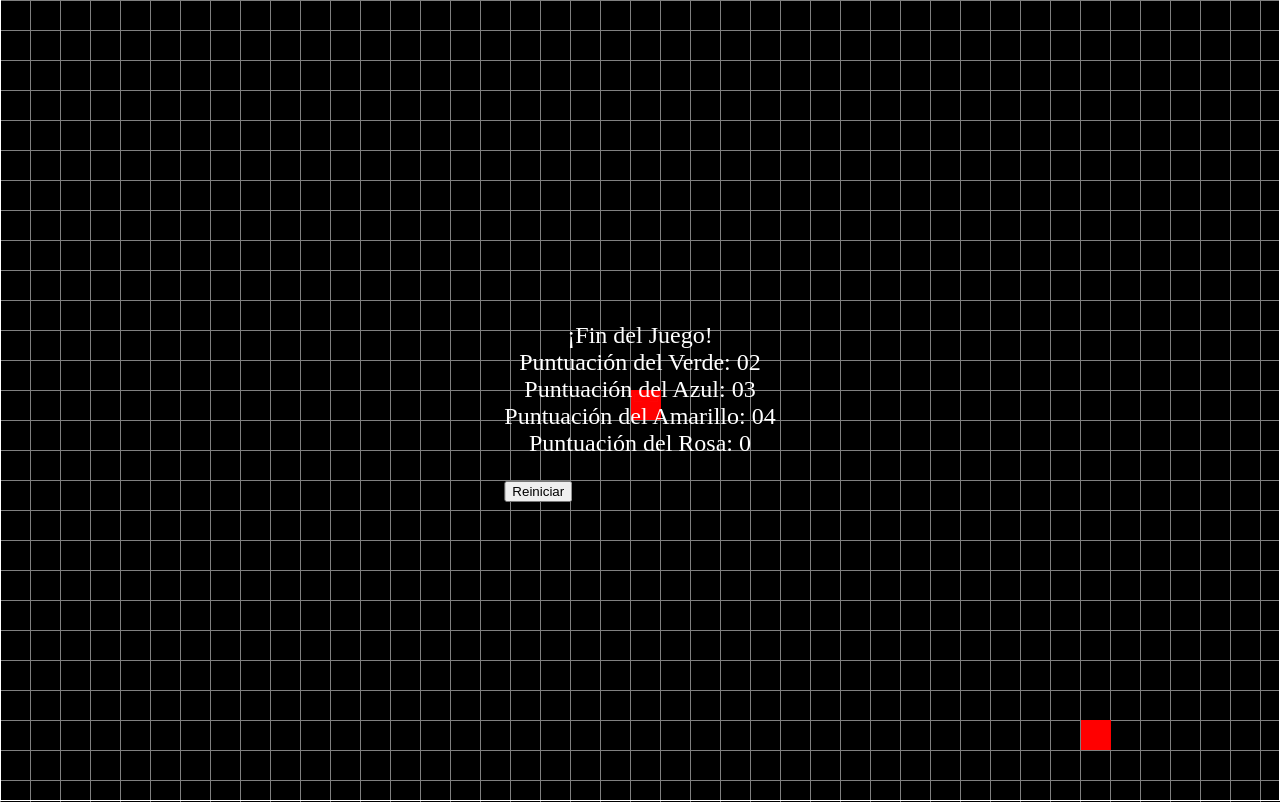
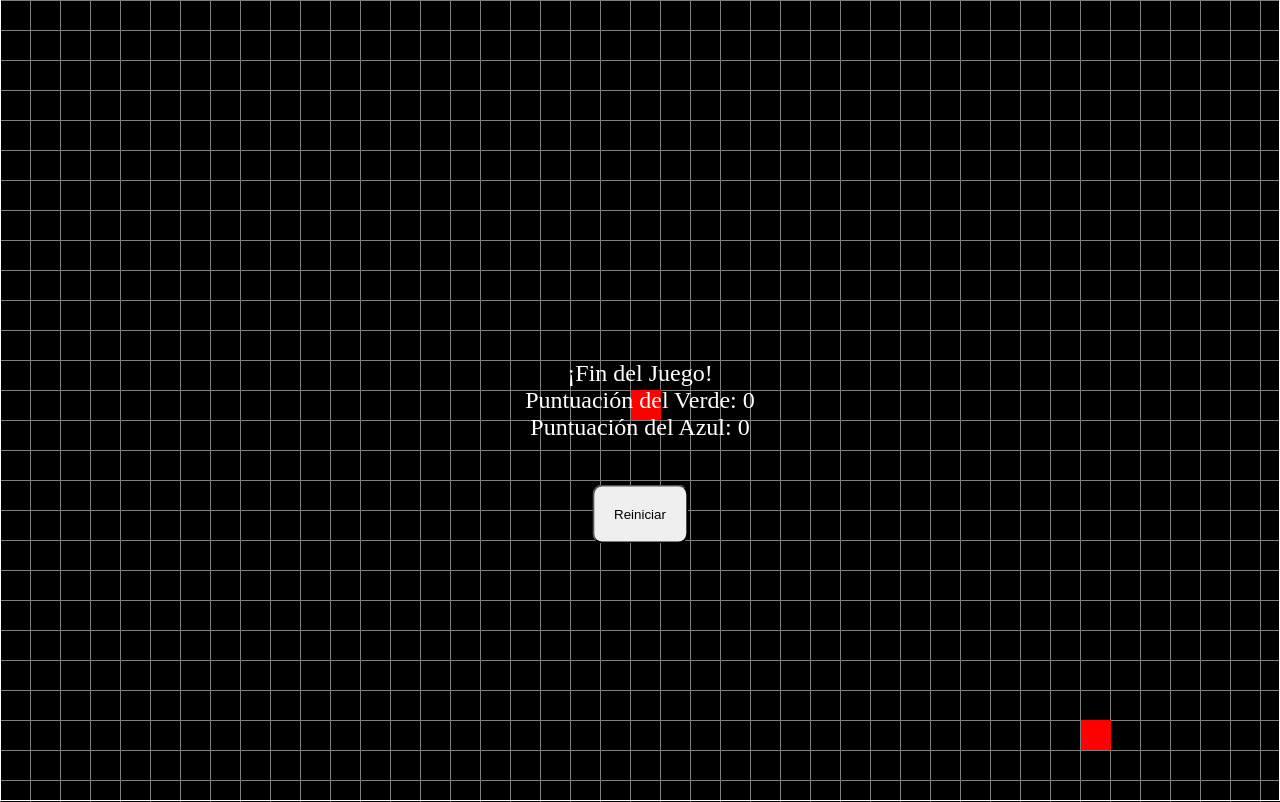
Before and after one commit to PinkLittleKitty/snake-pvp, a plain HTML site: page index.html in a window 1280 px wide. Both pictures are taken after a click on the button "2 jugadores". Drawn offline with Linux system fonts and the light colour scheme.

Commit message:
Fixed Scores (Hotfix)

```diff
--- a/script.js
+++ b/script.js
@@ -271,7 +271,18 @@ function gameLoop() {
 
 function showGameOverScreen() {
     const gameOverTextElement = document.getElementById("game-over-text");
-    gameOverTextElement.textContent = "¡Fin del Juego! \nPuntuación del Verde: " + snake1Score + "2\nPuntuación del Azul: " + snake2Score + "3\nPuntuación del Amarillo: " + snake3Score + "4\nPuntuación del Rosa: " + snake4Score;;
+    if (numPlayers === 2)
+    {
+        gameOverTextElement.textContent ="¡Fin del Juego! \nPuntuación del Verde: " + snake1Score + "\nPuntuación del Azul: " + snake2Score;
+    }
+    else if (numPlayers === 3)
+    {
+        gameOverTextElement.textContent ="¡Fin del Juego! \nPuntuación del Verde: " + snake1Score + "\nPuntuación del Azul: " + snake2Score + "\nPuntuación del Amarillo: " + snake3Score;
+    }
+    else
+    {
+        gameOverTextElement.textContent ="¡Fin del Juego! \nPuntuación del Verde: " + snake1Score + "\nPuntuación del Azul: " + snake2Score + "\nPuntuación del Amarillo: " + snake3Score + "\nPuntuación del Rosa: " + snake4Score;
+    }
     document.getElementById("game-over").style.display = "block";
     const restartButton = document.getElementById("restart-button");
     restartButton.style.display = "block";
--- a/styles.css
+++ b/styles.css
@@ -108,4 +108,9 @@ background-image: url('images/redBody.png');
     display: none;
     margin-top: 20px;
     cursor: pointer;
+    position: absolute;
+    left: 50%;
+    transform: translateX(-50%);
+    padding: 20px;
+    border-radius: 10px;
 }
```
